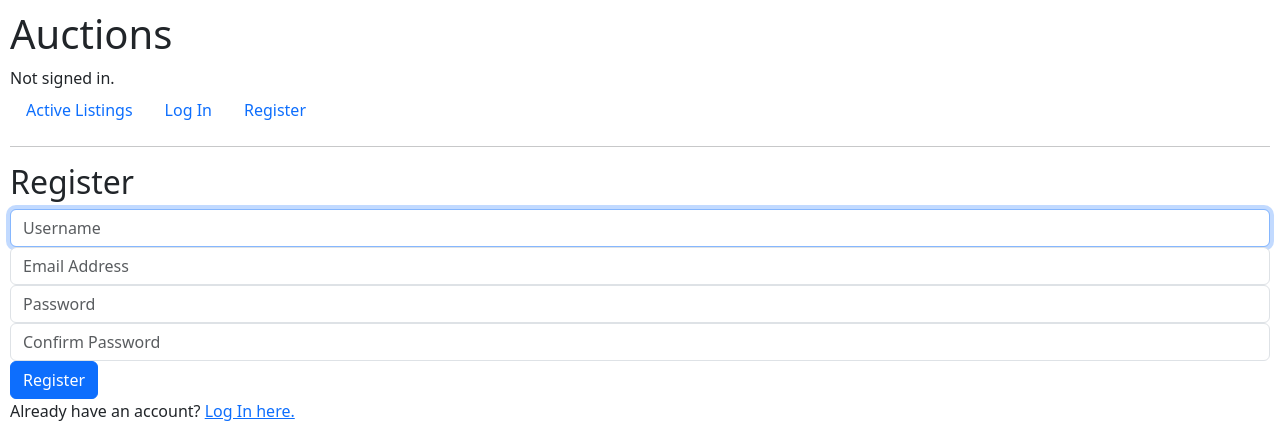
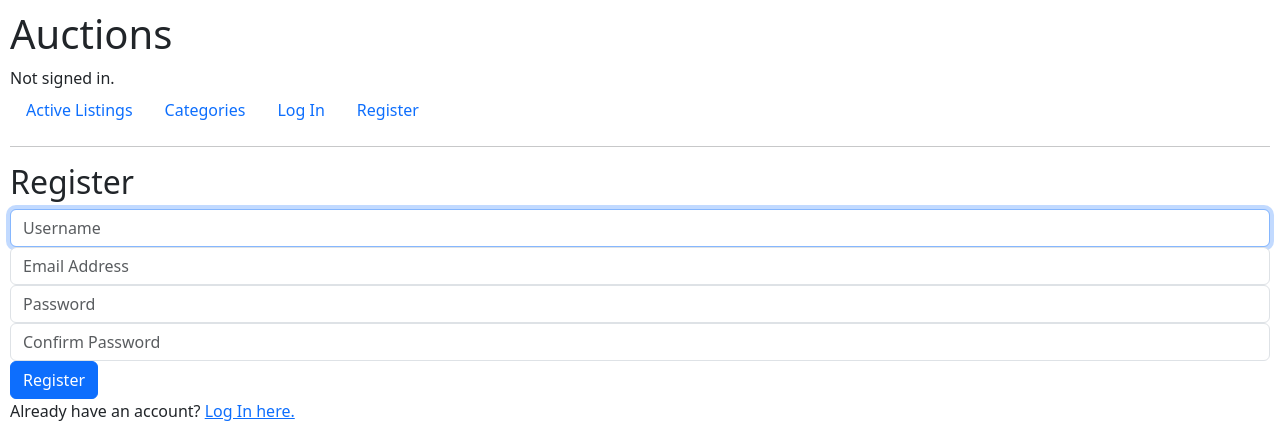
Before and after one commit to blackcaer/CS50W, a Django app: template auctions/templates/auctions/register.html in a window 1280 px wide. Shown: the top 421 px of the page. Run offline with Django 3.2, Linux system fonts and the light colour scheme; the template is opened without the code that fills it, so the values that code supplies are empty.

Commit message:
Fixed options in navbar

```diff
--- a/auctions/templates/auctions/layout.html
+++ b/auctions/templates/auctions/layout.html
@@ -26,15 +26,15 @@
             <li class="nav-item">
                 <a class="nav-link" href="{% url 'index' %}">Active Listings</a>
             </li>
+            <li class="nav-item"></li>
+                    <a class="nav-link" href="{% url 'categories' %}">Categories</a>
+            </li>
             {% if user.is_authenticated %}
-                <li class="nav-item">
-                    <a class="nav-link" href="{% url 'create_auction' %}">Create listing</a>
-                </li>
                 <li class="nav-item"></li>
                     <a class="nav-link" href="{% url 'watchlist' %}">Watchlist</a>
                 </li>
-                <li class="nav-item"></li>
-                    <a class="nav-link" href="{% url 'categories' %}">Categories</a>
+                <li class="nav-item">
+                    <a class="nav-link" href="{% url 'create_auction' %}">Create listing</a>
                 </li>
                 <li class="nav-item"></li>
                     <a class="nav-link" href="{% url 'logout' %}">Log Out</a>
```
